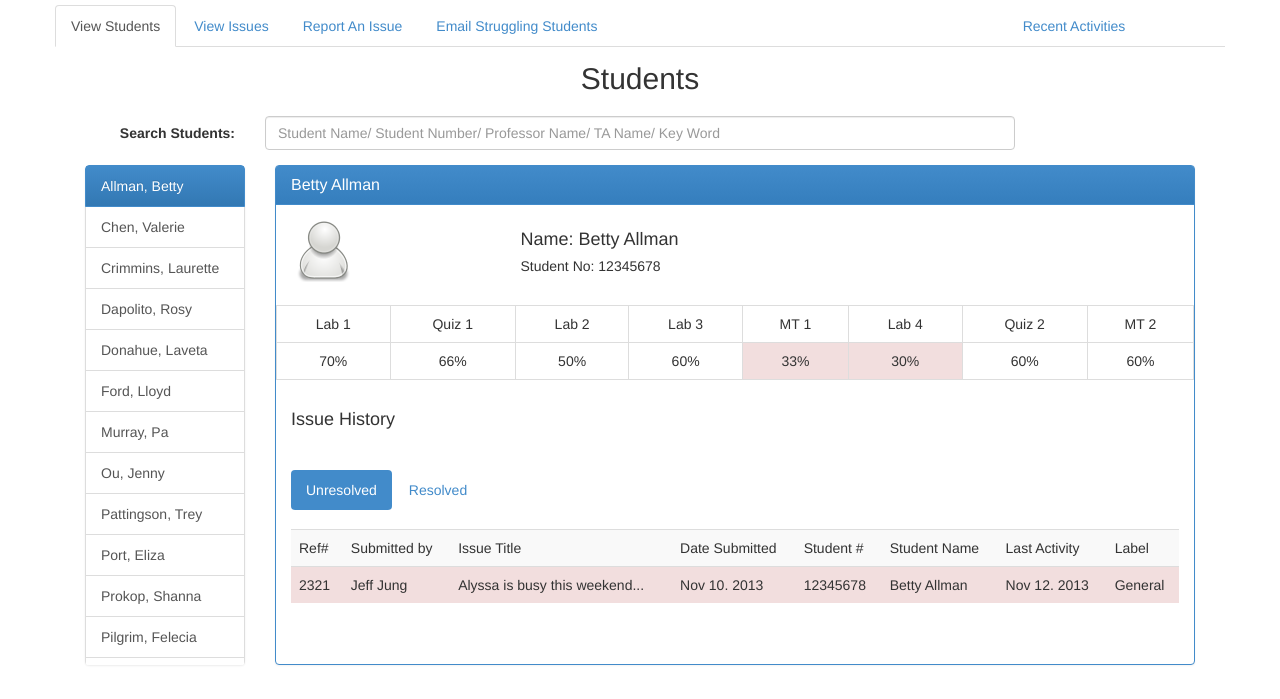
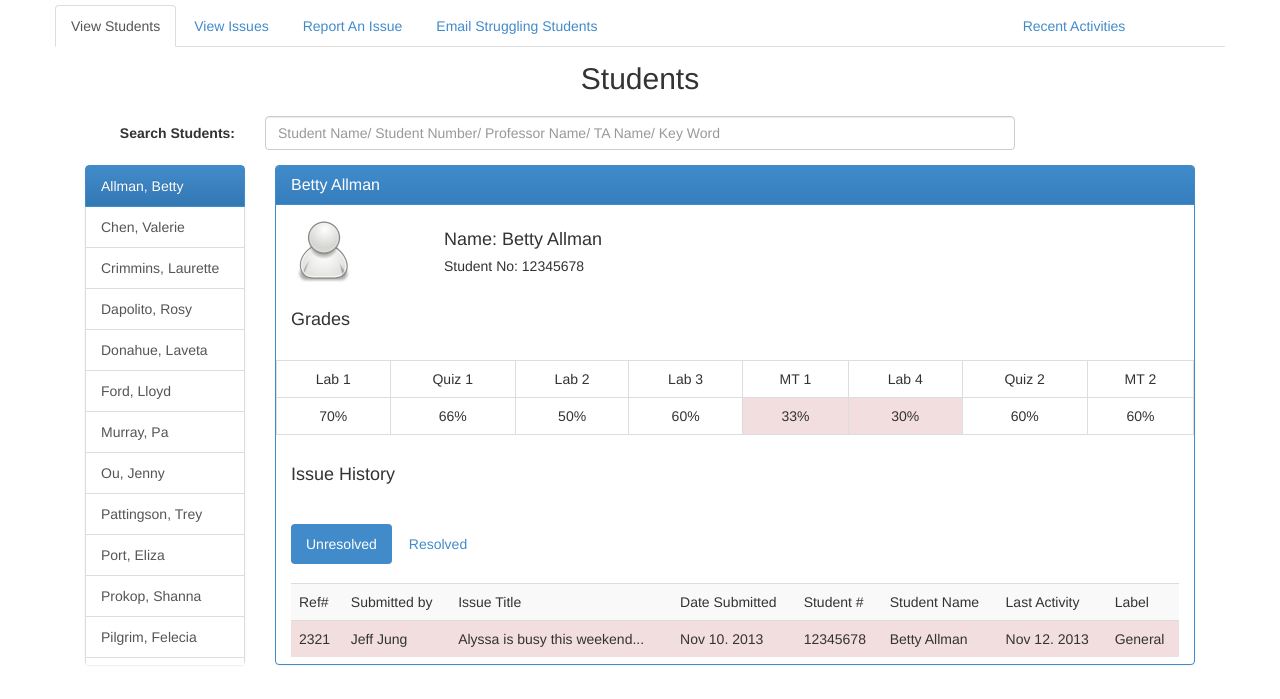
Before and after one commit to midlife83/ArgentineRose, a PHP site: page / in a window 1280 px wide, after a click on "View Students". Shown: the top 699 px of the page. Run offline with PHP 8.4, Linux system fonts and the light colour scheme.

Commit message:
added a "Grades" header in student page
also, area to email struggling students in tab

```diff
--- a/css/app.css
+++ b/css/app.css
@@ -79,6 +79,11 @@ padding-right:10px;
   text-align: center;
 }
 
+.grades-header {
+  padding-left:15px;
+  padding-top:15px;
+}
+
 #student-two {
   display:none;
 }
--- a/index.php
+++ b/index.php
@@ -118,7 +118,7 @@
         </div>
         <div class="panel-body">
           <div class="row">
-            <div class="col-sm-3">
+            <div class="col-sm-2">
                 <img src="assets/person.png">
             </div>
             <div class="col-sm-6">
@@ -127,6 +127,7 @@
             </div>
           </div>
           <div class="row">
+            <h4 class="grades-header">Grades</h3>
             <table class="grades table table-bordered col-sm-4">
               <tr class="info">
                <td>Lab 1</td>
@@ -258,6 +259,7 @@
             </div>
           </div>
           <div class="row">
+            <h4 class="grades-header">Grades</h3>
             <table class="grades table table-bordered col-sm-4">
               <tr class="info">
                <td>Lab 1</td>
```
